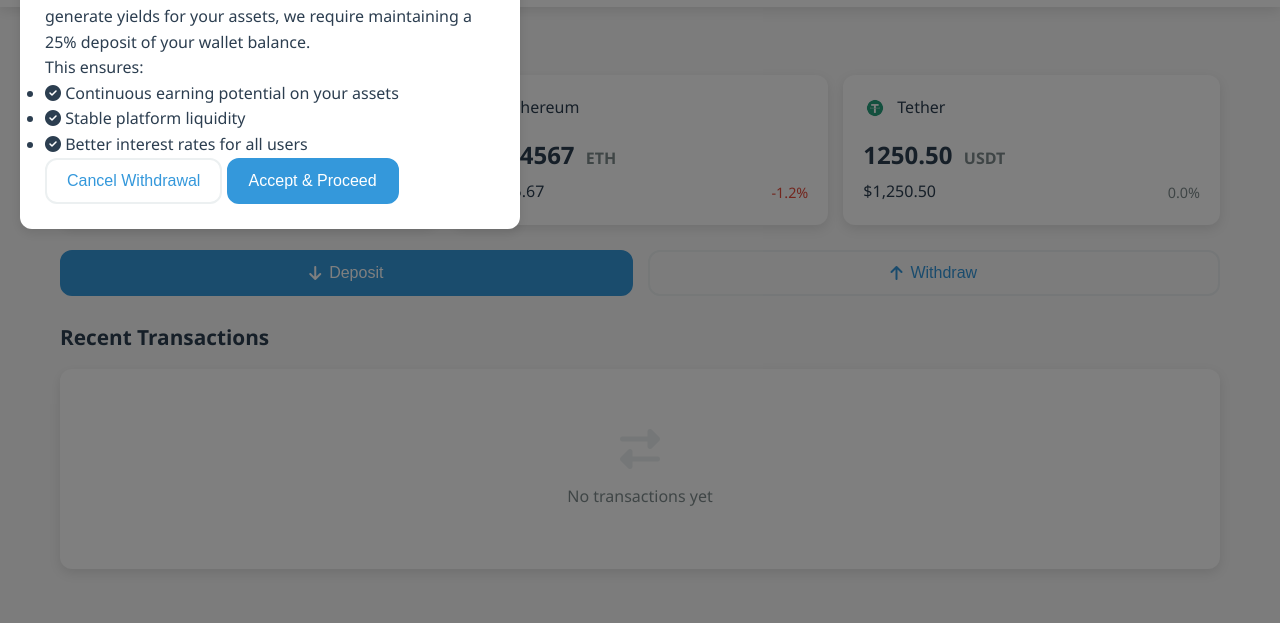
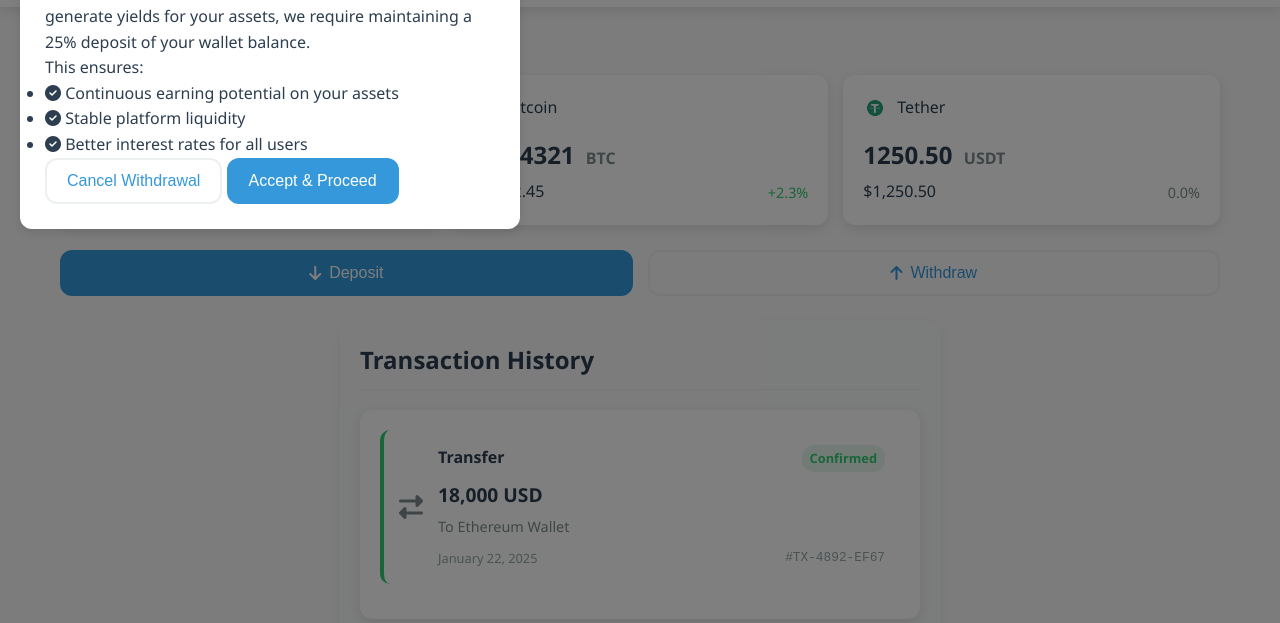
Before and after one commit to garcon20/flash, a plain HTML site: page dashboard.html in a window 1280 px wide. Shown: the part 105-728 px from the top of the page. Drawn offline with Linux system fonts and the light colour scheme.

Commit message:
Update dashboard.html

```diff
--- a/dashboard.html
+++ b/dashboard.html
@@ -34,20 +34,6 @@
             <section class="balance-overview">
                 <h2>Your Portfolio</h2>
                 <div class="balance-cards">
-                    <div class="balance-card">
-                        <div class="crypto-info">
-                            <img src="assets/images/8ba86ebd0f990d16e3d30eabbc65d114.jpg" alt="Bitcoin" width="24" height="24">
-                            <span>Bitcoin</span>
-                        </div>
-                        <div class="balance-amount">
-                            <span class="amount">0.054321</span>
-                            <span class="currency">BTC</span>
-                        </div>
-                        <div class="balance-value">
-                            <span class="value">$1,832.45</span>
-                            <span class="change positive">+2.3%</span>
-                        </div>
-                    </div>
 
                     <div class="balance-card">
                         <div class="crypto-info">
@@ -61,6 +47,21 @@
                         <div class="balance-value">
                             <span class="value">$2,345.67</span>
                             <span class="change negative">-1.2%</span>
+                        </div>
+                    </div>
+
+                    <div class="balance-card">
+                        <div class="crypto-info">
+                            <img src="assets/images/8ba86ebd0f990d16e3d30eabbc65d114.jpg" alt="Bitcoin" width="24" height="24">
+                            <span>Bitcoin</span>
+                        </div>
+                        <div class="balance-amount">
+                            <span class="amount">0.054321</span>
+                            <span class="currency">BTC</span>
+                        </div>
+                        <div class="balance-value">
+                            <span class="value">$1,832.45</span>
+                            <span class="change positive">+2.3%</span>
                         </div>
                     </div>
 
@@ -93,14 +94,150 @@
 
             <!-- Recent Transactions -->
             <section class="recent-transactions">
-                <h2>Recent Transactions</h2>
-                <div class="transactions-list">
-                    <div class="empty-state">
-                        <i class="fas fa-exchange-alt"></i>
-                        <p>No transactions yet</p>
-                    </div>
+    <h2>Transaction History</h2>
+    <div class="transactions-list">
+        <div class="transaction-card confirmed">
+            <div class="transaction-icon">
+                <i class="fas fa-exchange-alt"></i>
+            </div>
+            <div class="transaction-details">
+                <div class="transaction-header">
+                    <span class="transaction-type">Transfer</span>
+                    <span class="transaction-status confirmed">Confirmed</span>
                 </div>
-            </section>
+                <div class="transaction-body">
+                    <p class="transaction-amount">18,000 USD</p>
+                    <p class="transaction-meta">To Ethereum Wallet</p>
+                </div>
+                <div class="transaction-footer">
+                    <span class="transaction-date">January 22, 2025</span>
+                    <span class="transaction-id">#TX-4892-EF67</span>
+                </div>
+            </div>
+        </div>
+
+    </div>
+</section>
+
+<style>
+.recent-transactions {
+    font-family: 'Segoe UI', Tahoma, Geneva, Verdana, sans-serif;
+    max-width: 600px;
+    margin: 0 auto;
+    padding: 20px;
+    background: #f8f9fa;
+    border-radius: 12px;
+    box-shadow: 0 4px 12px rgba(0,0,0,0.05);
+}
+
+.recent-transactions h2 {
+    color: #2c3e50;
+    margin-bottom: 20px;
+    font-size: 1.5rem;
+    border-bottom: 1px solid #eee;
+    padding-bottom: 10px;
+}
+
+.transaction-card {
+    display: flex;
+    background: white;
+    border-radius: 10px;
+    padding: 15px;
+    margin-bottom: 15px;
+    transition: transform 0.2s;
+    border-left: 4px solid;
+}
+
+.transaction-card:hover {
+    transform: translateY(-2px);
+    box-shadow: 0 6px 12px rgba(0,0,0,0.1);
+}
+
+.transaction-card.confirmed {
+    border-left-color: #2ecc71;
+}
+
+.transaction-card.pending {
+    border-left-color: #f39c12;
+}
+
+.transaction-card.completed {
+    border-left-color: #3498db;
+}
+
+.transaction-icon {
+    font-size: 1.5rem;
+    color: #7f8c8d;
+    margin-right: 15px;
+    display: flex;
+    align-items: center;
+}
+
+.transaction-details {
+    flex: 1;
+}
+
+.transaction-header {
+    display: flex;
+    justify-content: space-between;
+    margin-bottom: 8px;
+}
+
+.transaction-type {
+    font-weight: 600;
+    color: #2c3e50;
+}
+
+.transaction-status {
+    font-size: 0.8rem;
+    padding: 3px 8px;
+    border-radius: 12px;
+    font-weight: 600;
+}
+
+.transaction-status.confirmed {
+    background-color: #e8f8f0;
+    color: #2ecc71;
+}
+
+.transaction-status.pending {
+    background-color: #fef5e6;
+    color: #f39c12;
+}
+
+.transaction-status.completed {
+    background-color: #eaf2f8;
+    color: #3498db;
+}
+
+.transaction-body {
+    margin-bottom: 10px;
+}
+
+.transaction-amount {
+    font-size: 1.2rem;
+    font-weight: 700;
+    color: #2c3e50;
+    margin: 5px 0;
+}
+
+.transaction-meta {
+    color: #7f8c8d;
+    font-size: 0.9rem;
+    margin: 5px 0;
+}
+
+.transaction-footer {
+    display: flex;
+    justify-content: space-between;
+    font-size: 0.8rem;
+    color: #95a5a6;
+}
+
+.transaction-id {
+    font-family: 'Courier New', monospace;
+}
+</style>
         </main>
 
         <!-- Transaction Modals -->
```
